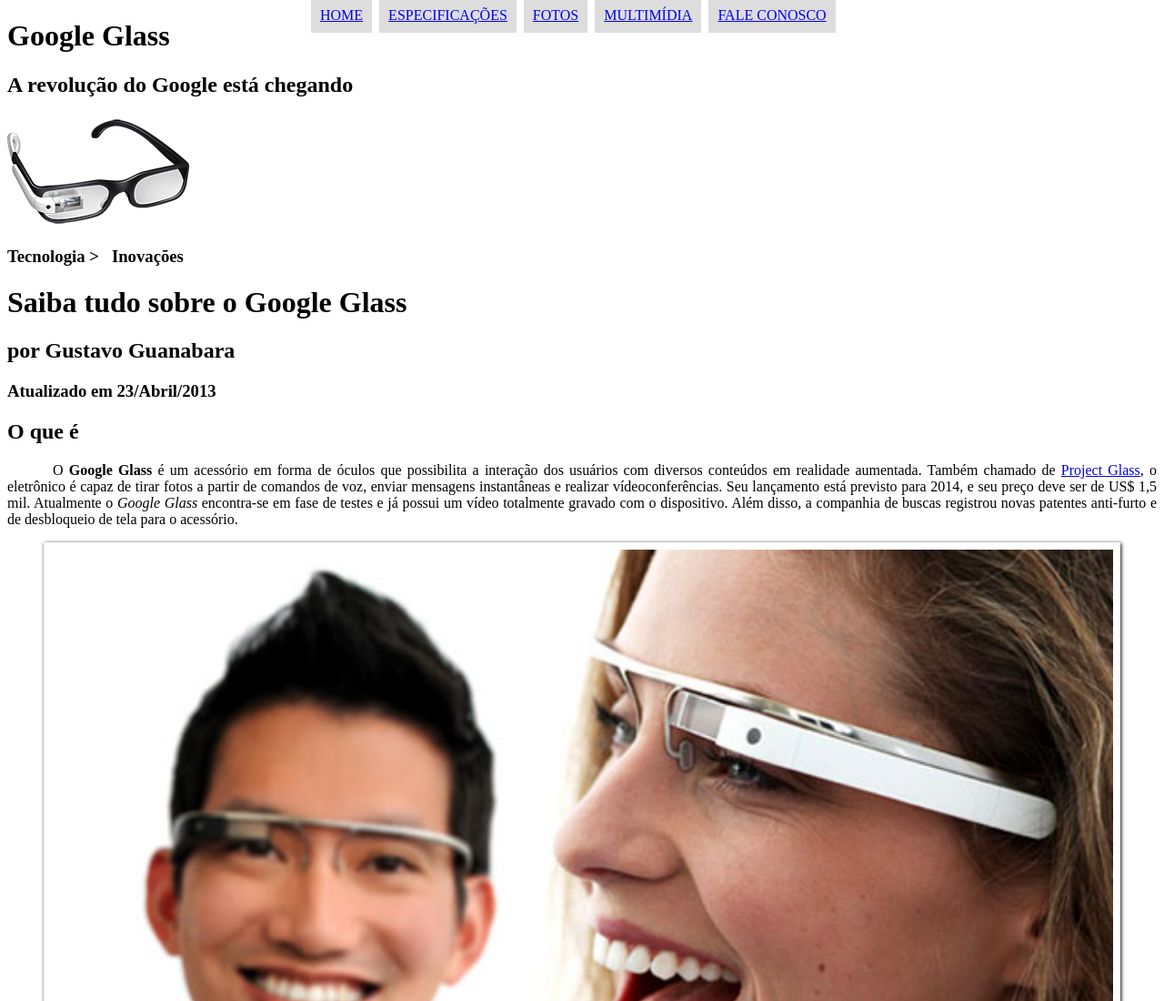
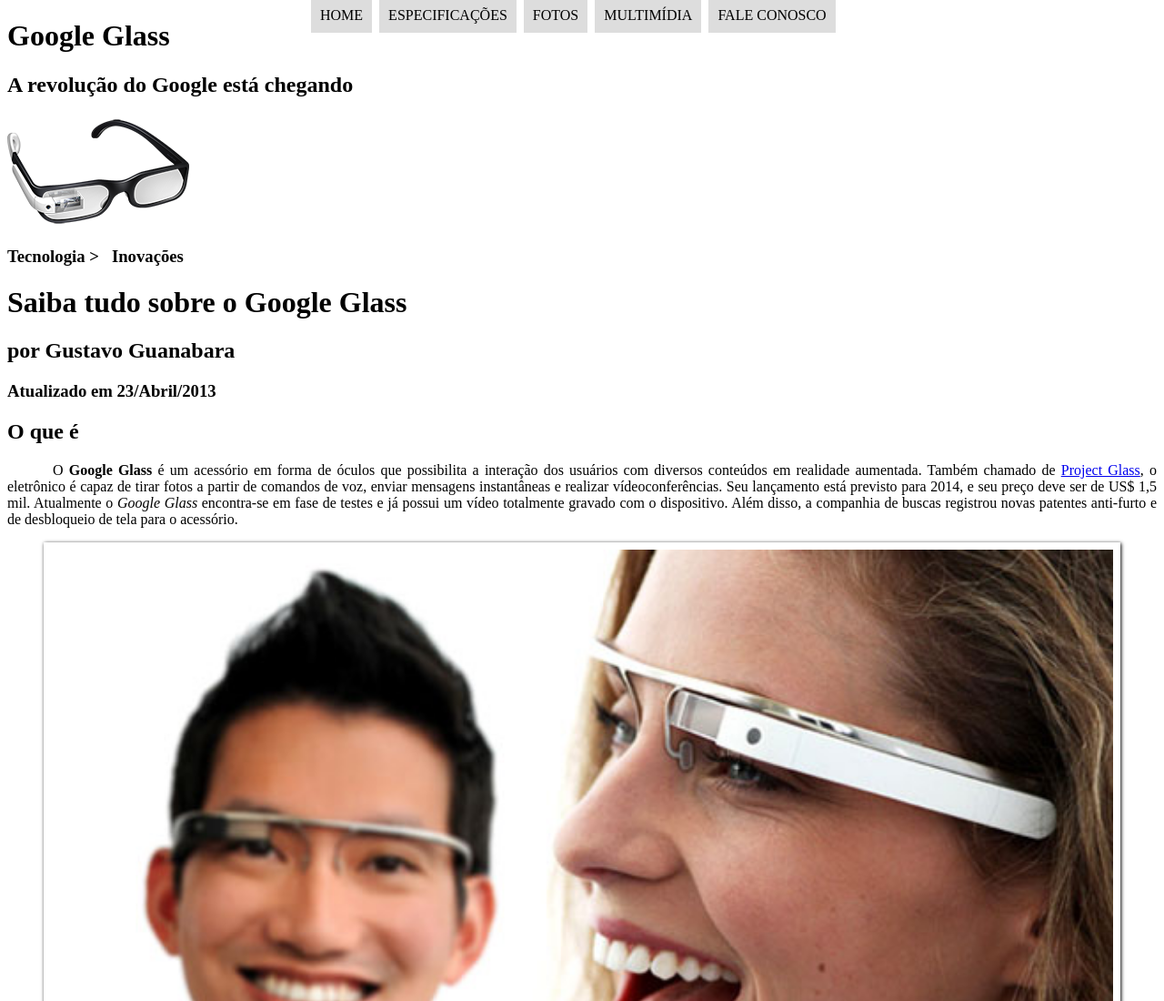
Before and after one commit to MauricioSantiagoCampos/HTML5-Curso-Em-Video, a plain HTML site: page index.html in a window 1280 px wide. Shown: the top 1100 px of the page at 91% size. Drawn offline with Linux system fonts and the light colour scheme.

Commit message:
Aula 14 - Efeitos visuais em CSS3

```diff
--- a/_css/estilo.css
+++ b/_css/estilo.css
@@ -55,7 +55,20 @@ nav#menu li {
     background-color: #dddddd;
     padding: 10px;
     margin: 2px;
+    -webkit-transition: background-color 1s;
+    -o-transition: background-color 1s;
+    transition: background-color 1s;
+}
+nav#menu li:hover {
+    background-color: #606060;
 }
 nav#menu h1 {
     display:none;
 }
+nav#menu a {
+    color: black;
+    text-decoration: none;
+}
+nav#menu a:hover {
+    color: white;
+}
```
